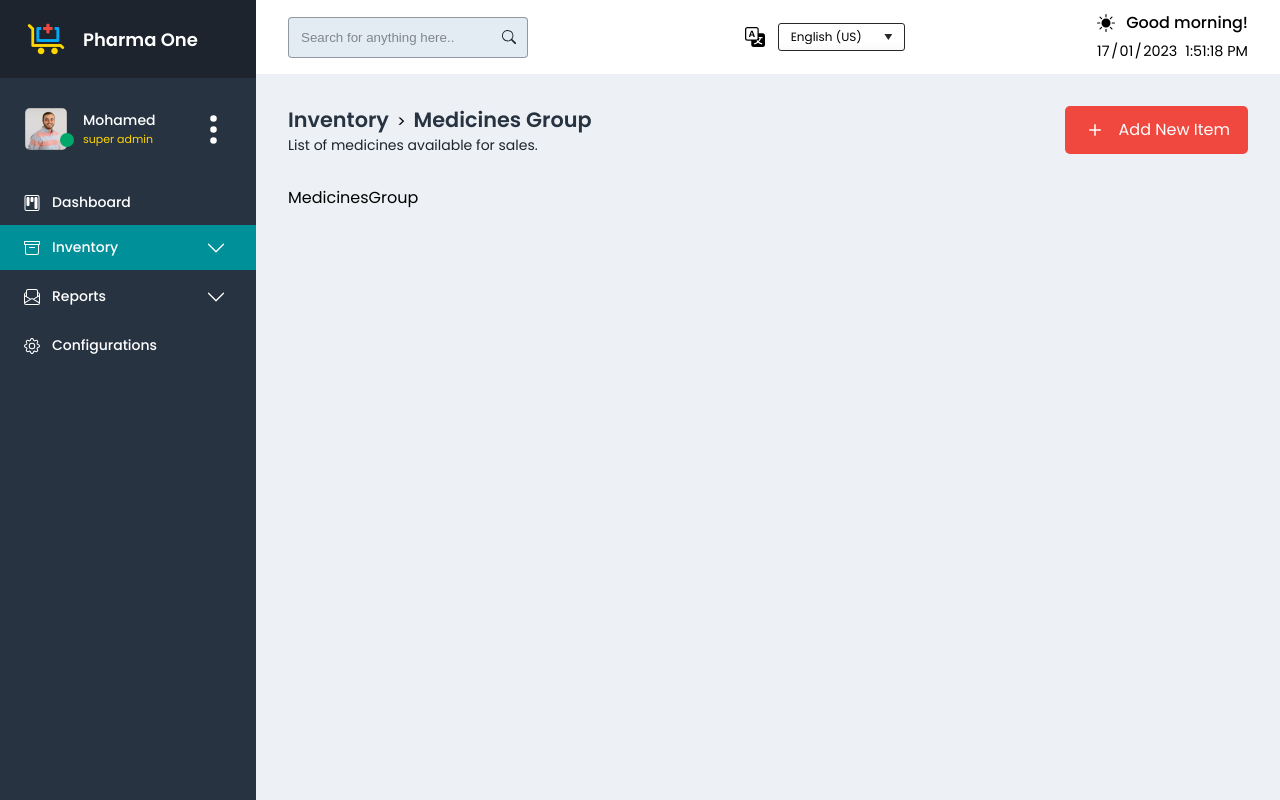
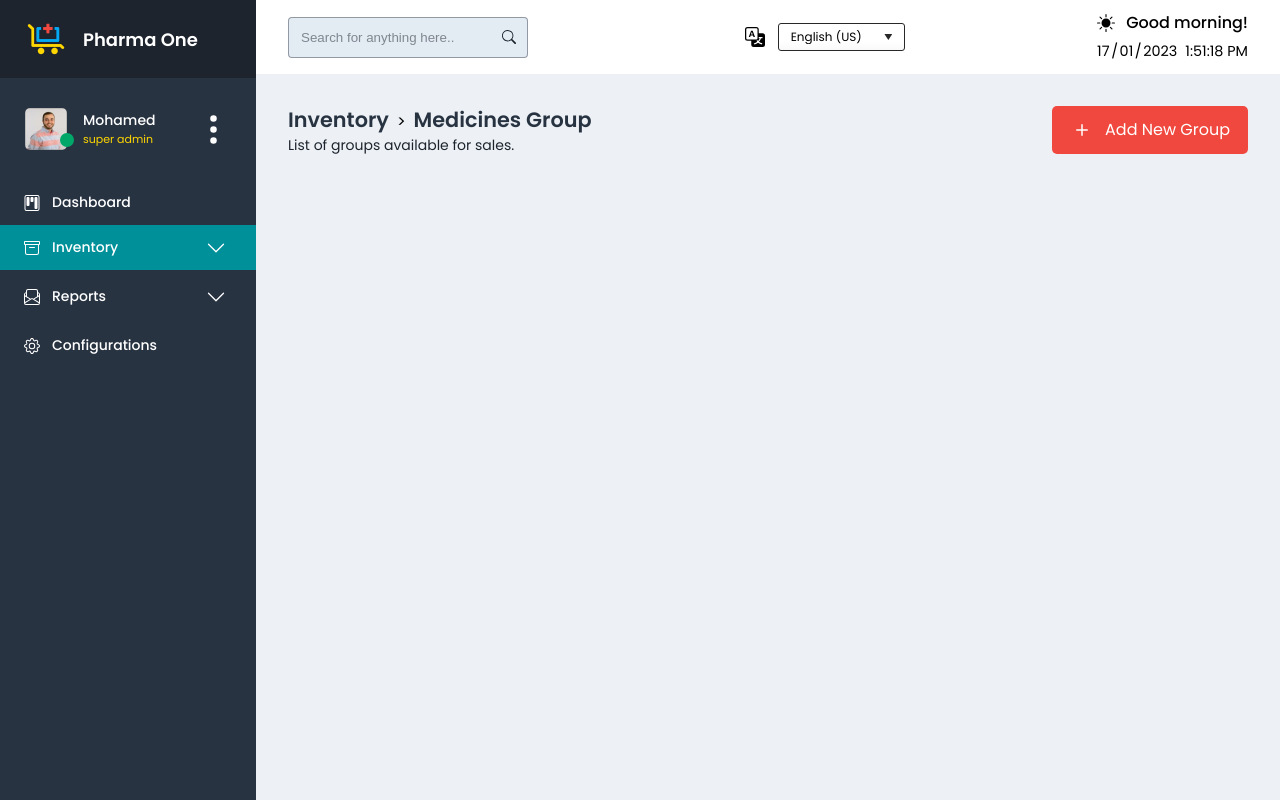
Before and after one commit to mohamedy72/pharmacy-managment, a React (Vite) app: page /inventory/medicinesgroup in a window 1280 px wide. Built offline with nearby package versions, Linux system fonts and the light colour scheme; data requests are answered from the project's data file.

Commit message:
refactor: Decouple LayoutHeader for each route and sub-route

```diff
--- a/src/components/Routes/Inventory/Inventory.jsx
+++ b/src/components/Routes/Inventory/Inventory.jsx
@@ -14,6 +14,8 @@ const Inventory = () => {
 
   return (
     <section className="inventory">
+      {pathnameArr.length === 1 ? (
+        <>
           <LayoutHeader
             layoutClass="inventory_header"
             textClass="inventory_header_text"
@@ -25,7 +27,6 @@ const Inventory = () => {
             icon={<Plus />}
             path={`new`}
           />
-      {pathnameArr.length === 1 ? (
           <section className="inventory_stats">
             {inventory?.map((inv) => (
               <Statistic
@@ -39,6 +40,7 @@ const Inventory = () => {
               />
             ))}
           </section>
+        </>
       ) : (
         <Outlet />
       )}
--- a/src/components/SubRoutes/MedicinesGroup/MedicinesGroup.jsx
+++ b/src/components/SubRoutes/MedicinesGroup/MedicinesGroup.jsx
@@ -1,7 +1,24 @@
+import LayoutHeader from "@/components/Layouts/LayoutHeader/LayoutHeader";
+import { Breadcrumbs } from "@/components/UI/Breadcrumbs/Breadcrumbs";
+import { Plus } from "react-bootstrap-icons";
 import "./medicinesgroup.css";
 
 const MedicinesGroup = () => {
-  return <div>MedicinesGroup</div>;
+  return (
+    <section>
+      <LayoutHeader
+        layoutClass="inventory_header"
+        textClass="inventory_header_text"
+        btnClass="inventory_btn"
+        iconDir="left"
+        label="Add new Group"
+        text={<Breadcrumbs />}
+        paragraph="List of groups available for sales."
+        icon={<Plus />}
+        path={`new`}
+      />
+    </section>
+  );
 };
 
 export default MedicinesGroup;
--- a/src/components/SubRoutes/MedicinesList/MedicinesList.jsx
+++ b/src/components/SubRoutes/MedicinesList/MedicinesList.jsx
@@ -8,7 +8,7 @@ import { headers } from "@/data/tableHeaders";
 
 import { useLocation, Outlet, Link } from "react-router-dom";
 
-import { Funnel } from "react-bootstrap-icons";
+import { Funnel, Plus } from "react-bootstrap-icons";
 
 import {
   ArrowDownUp,
@@ -16,6 +16,8 @@ import {
   ArrowRightShort,
 } from "react-bootstrap-icons";
 import MedicinesTableData from "@/components/UI/Tables/MedicinesTableData";
+import { Breadcrumbs } from "@/components/UI/Breadcrumbs/Breadcrumbs";
+import LayoutHeader from "@/components/Layouts/LayoutHeader/LayoutHeader";
 
 const MedicinesList = () => {
   const { pathname } = useLocation();
@@ -29,6 +31,17 @@ const MedicinesList = () => {
 
   return pathnameArr.length <= 2 ? (
     <section className="medicines_list">
+      <LayoutHeader
+        layoutClass="inventory_header"
+        textClass="inventory_header_text"
+        btnClass="inventory_btn"
+        iconDir="left"
+        label="Add new item"
+        text={<Breadcrumbs />}
+        paragraph="List of medicines available for sales."
+        icon={<Plus />}
+        path={`new`}
+      />
       <div className="list_header">
         <Searchbar
           label="Search Medicine Inventory.."
--- a/src/components/SubRoutes/MedicinesList/medicineslist.css
+++ b/src/components/SubRoutes/MedicinesList/medicineslist.css
@@ -34,7 +34,7 @@
 }
 
 .medicines_list .table {
-  grid-template-columns: 2fr repeat(4, minmax(9.375rem, 1.45fr));
+  grid-template-columns: 2fr repeat(4, minmax(8.375rem, 1.45fr));
 }
 
 .medicines_list .data_row:last-child > * {
@@ -45,6 +45,8 @@
   display: flex;
   justify-content: space-between;
   align-items: center;
+  flex-wrap: wrap;
+  gap: 1rem;
   padding-block: 1.25rem;
 }
 
@@ -101,6 +103,14 @@
   }
 }
 
+/* 510px */
+
+@media screen and (max-width: 31.875rem) {
+  .medicines_list .list_controls {
+    justify-content: center;
+  }
+}
+
 /* 480px */
 
 @media screen and (max-width: 30rem) {
--- a/src/data/tableHeaders.js
+++ b/src/data/tableHeaders.js
@@ -1,7 +1 @@
-export const headers = [
-  "medicine name",
-  "medicine id",
-  "group name",
-  "stock",
-  "action",
-];
+export const headers = ["med name", "med id", "group name", "stock", "action"];
```
Lines whose indentation alone changed are shown as unchanged.
